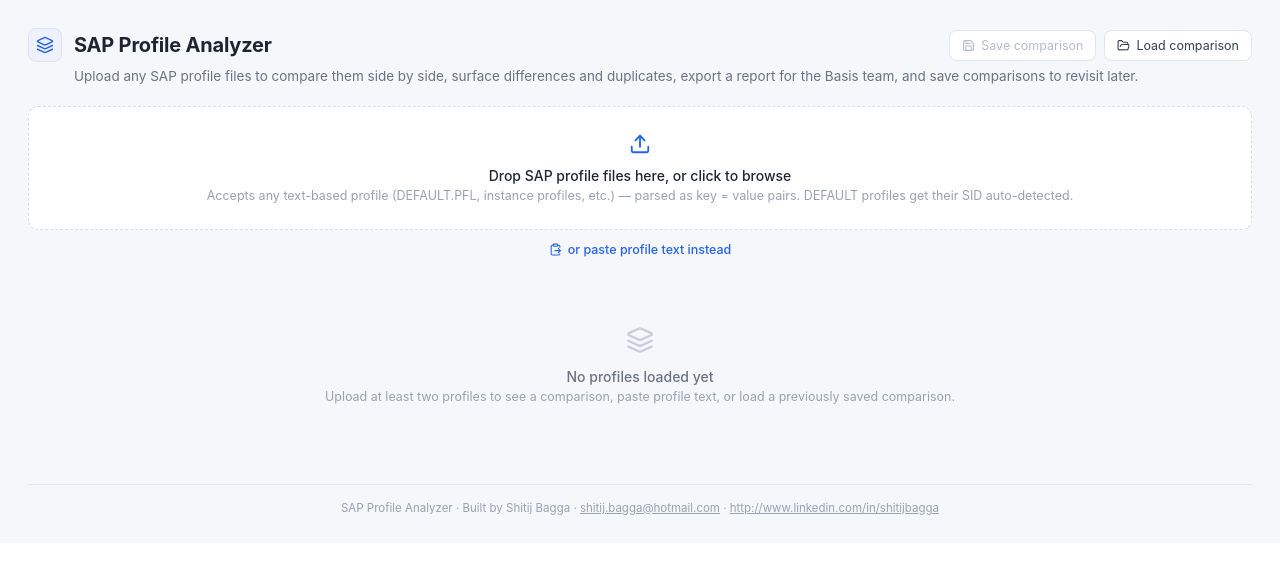
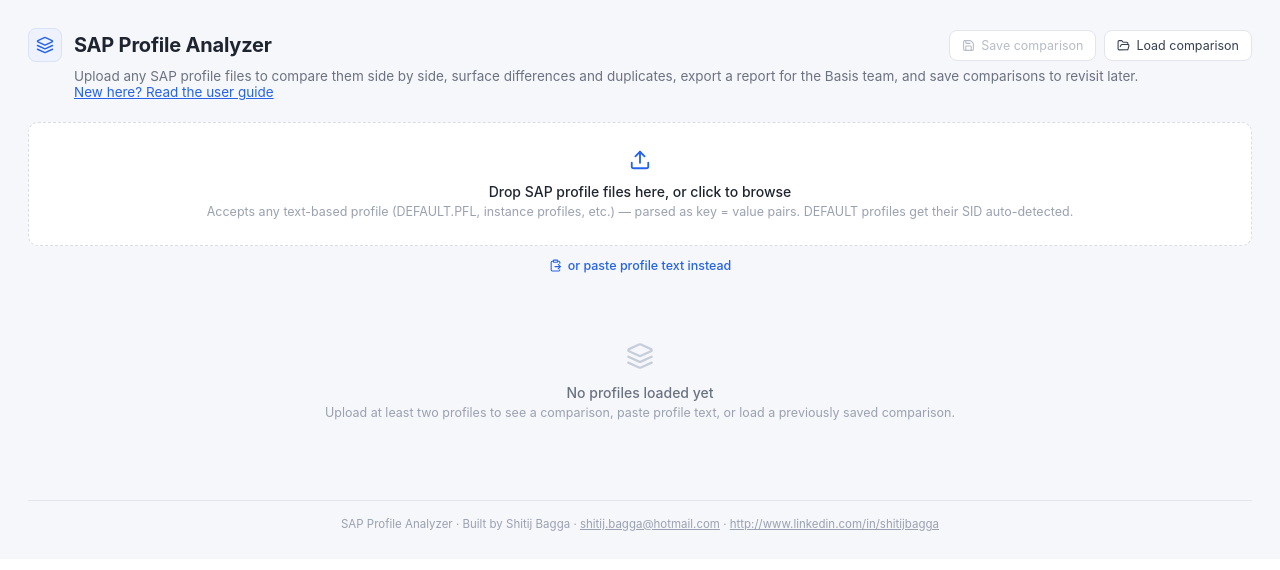
Before and after one commit to shitijbagga/sap-profile-comparator, a React (Vite) app: page / in a window 1280 px wide. Shown: the top 570 px of the page. Built offline with nearby package versions, Linux system fonts and the light colour scheme.

Commit message:
Added user Guide to the tool

```diff
--- a/src/App.jsx
+++ b/src/App.jsx
@@ -1227,7 +1227,10 @@
         </div>
       </div>
       <p style={{ color: "#6b7280", fontSize: 13.5, margin: "0 0 22px 46px" }}>
-        Upload any SAP profile files to compare them side by side, surface differences and duplicates, export a report for the Basis team, and save comparisons to revisit later.
+        Upload any SAP profile files to compare them side by side, surface differences and duplicates, export a report for the Basis team, and save comparisons to revisit later.{" "}
+        <a href="/SAP_Profile_Analyzer_User_Guide.pdf" target="_blank" rel="noopener noreferrer" style={{ color: "#2563eb", whiteSpace: "nowrap" }}>
+          New here? Read the user guide
+        </a>
       </p>
 
       {/* Upload zone */}
```
Also changed, not shown: 1 other file (tests, documents, lock files or other folders).
